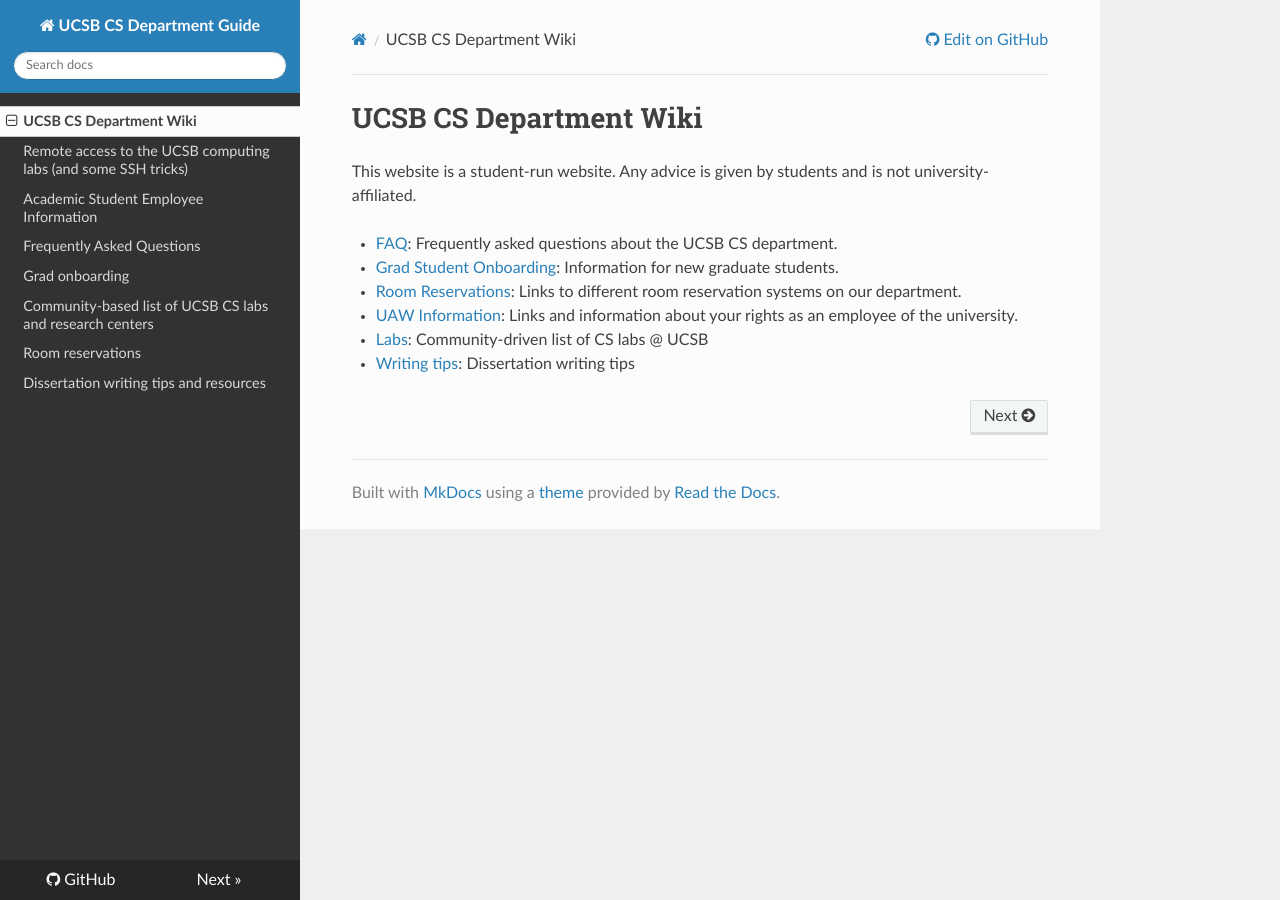
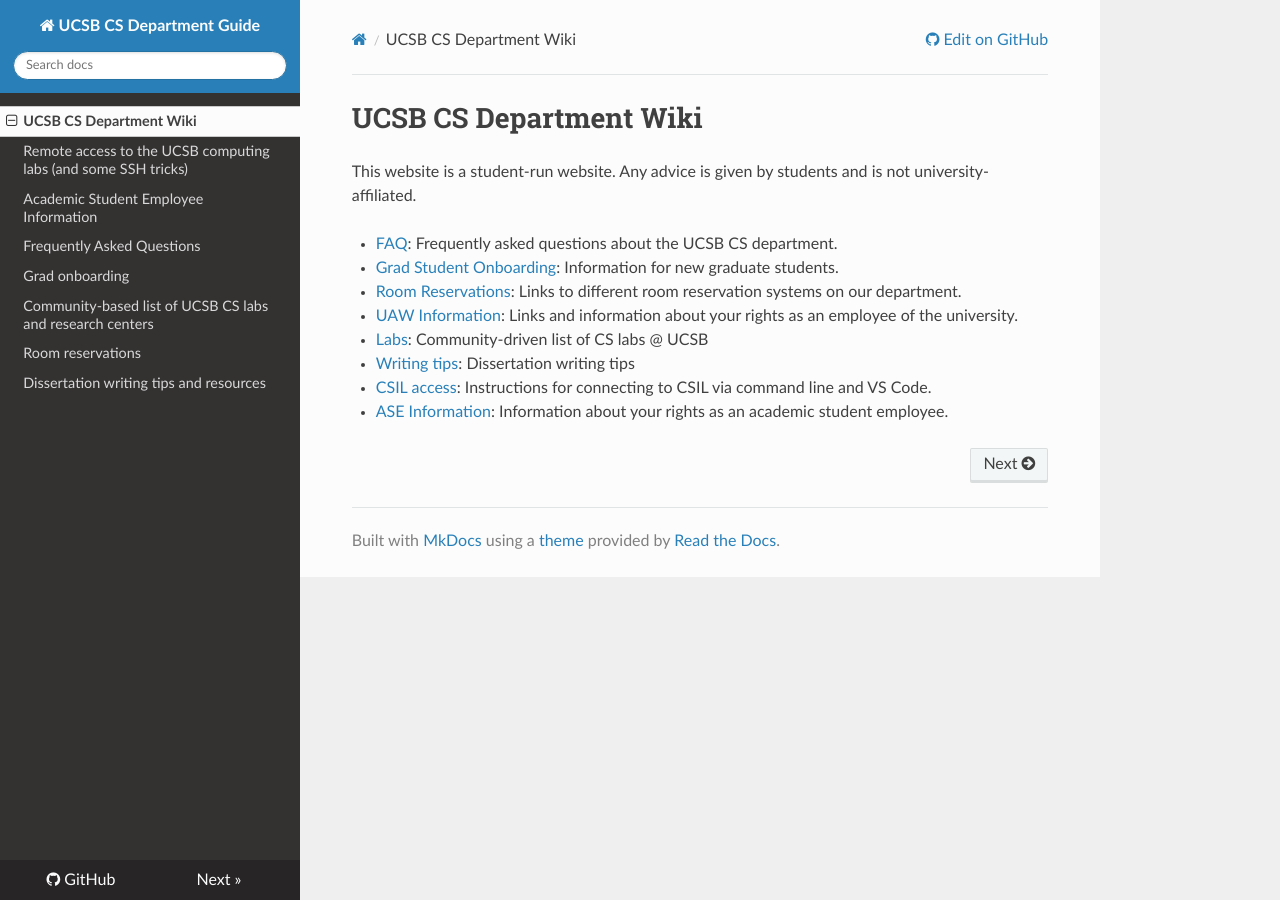
Before and after one commit to UCSB-CompSci-Grads/ucsb-compsci-grads.github.io, an MkDocs documentation site: the page built from wiki/README.md, in a window 1280 px wide. Built offline with MkDocs 1.6.1, drawn with Linux system fonts in a browser that asks for light colours; nearby versions of some CDN libraries.

Commit message:
Add links to CSIL access and ASE information

```diff
--- a/wiki/README.md
+++ b/wiki/README.md
@@ -8,3 +8,5 @@ This website is a student-run website. Any advice is given by students and is no
 - [UAW Information](ase.md): Links and information about your rights as an employee of the university.
 - [Labs](labs.md): Community-driven list of CS labs @ UCSB
 - [Writing tips](writing.md): Dissertation writing tips
+- [CSIL access](CSIL.md): Instructions for connecting to CSIL via command line and VS Code.
+- [ASE Information](ase.md): Information about your rights as an academic student employee.
```
